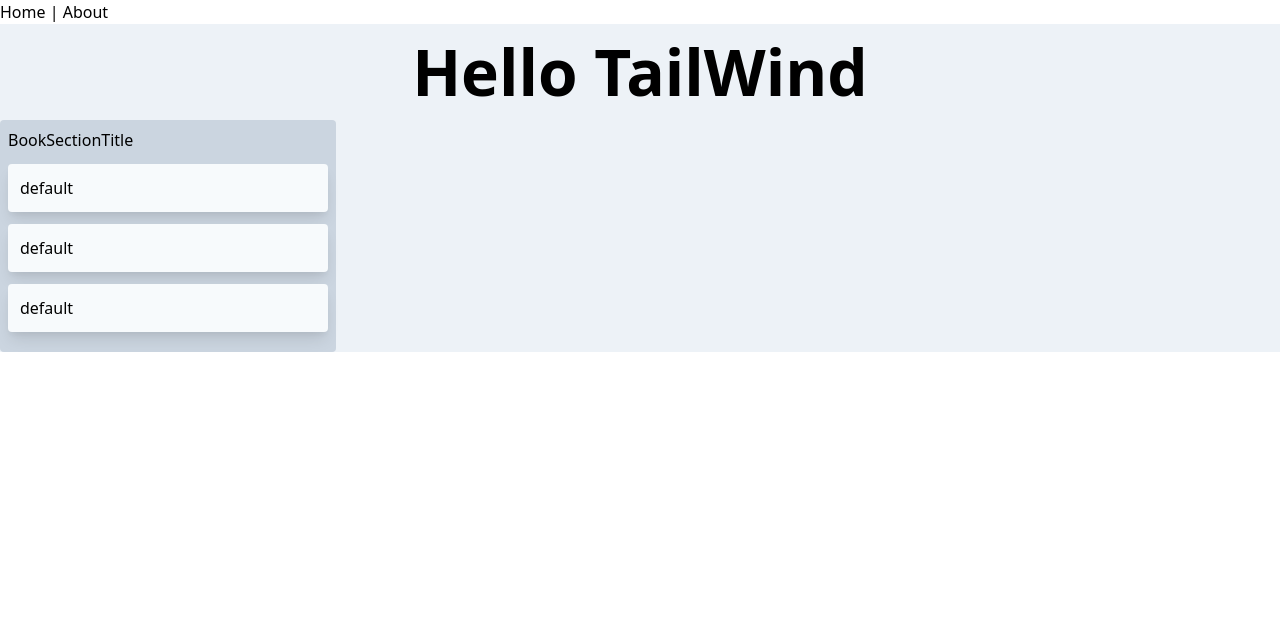
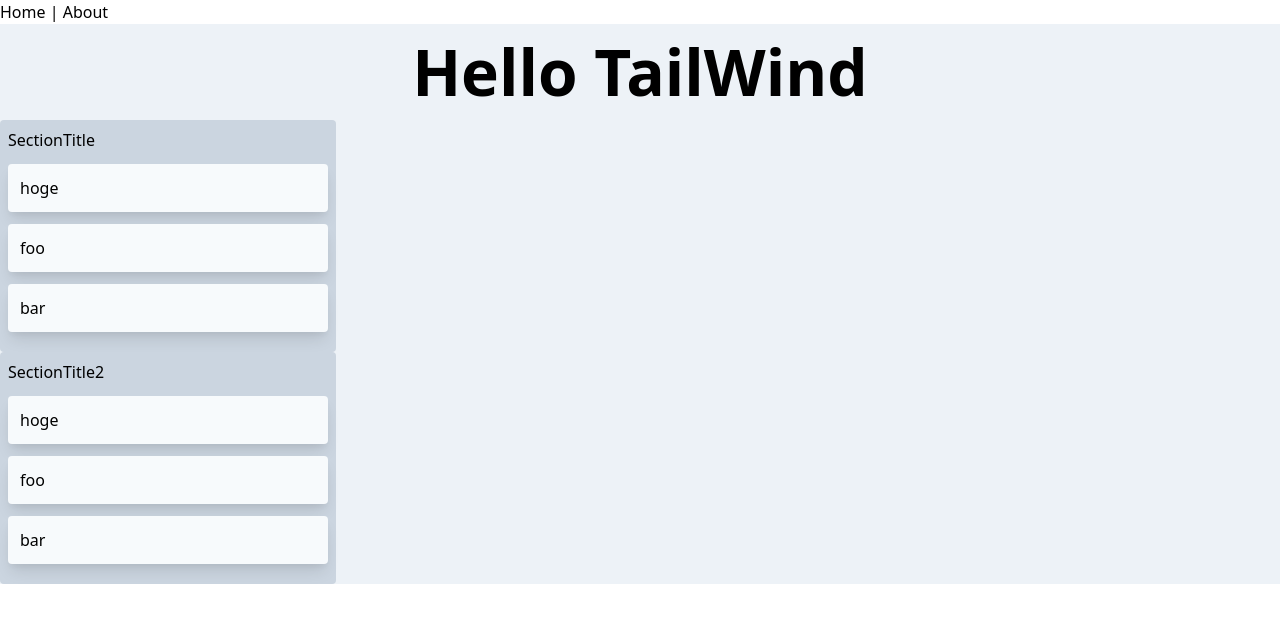
Before and after one commit to annenpolka/Balut, a Vue app in the folder webapp/: page /about in a window 1280 px wide. Shown: the top 622 px of the page. Built offline with nearby package versions, Linux system fonts and the light colour scheme.

Commit message:
Bookデータバインディング一応実装

```diff
--- a/webapp/src/components/Book.vue
+++ b/webapp/src/components/Book.vue
@@ -1,7 +1,49 @@
-<template><div></div> </template>
+<template
+  ><div>
+    <BookSection
+      v-for="bookSection in bookSections"
+      :bookCards="bookSection.bookCards"
+      :title="bookSection.sectionTitle"
+      :key="bookSection.id"
+    ></BookSection>
+  </div>
+</template>
 
 <script>
-export default {};
+import BookSection from './BookSection';
+export default {
+  components: {
+    BookSection,
+  },
+  data() {
+    return {
+      bookSections: [
+        {
+          id: 1,
+          sectionTitle: 'SectionTitle',
+          bookCards: [
+            { id: 1, text: 'hoge' },
+            { id: 2, text: 'foo' },
+            { id: 3, text: 'bar' },
+          ],
+        },
+        {
+          id: 2,
+          sectionTitle: 'SectionTitle2',
+          bookCards: [
+            { id: 1, text: 'hoge' },
+            { id: 2, text: 'foo' },
+            { id: 3, text: 'bar' },
+          ],
+        },
+      ],
+    };
+  },
+
+  methods: {
+    updateSection() {},
+  },
+};
 </script>
 
 <style></style>
--- a/webapp/src/components/BookCard.vue
+++ b/webapp/src/components/BookCard.vue
@@ -17,9 +17,11 @@
     BookCardTextarea,
     BookCardContent,
   },
+  props: {
+    cardText: String,
+  },
   data() {
     return {
-      cardText: 'default',
       isBeingEdited: false,
     };
   },
@@ -32,8 +34,8 @@
     startEditingCard() {
       this.isBeingEdited = true;
     },
-    updateCard(event) {
-      this.cardText = event;
+    updateCard($event) {
+      this.$emit('card-submit', $event);
       this.isBeingEdited = false;
     },
   },
--- a/webapp/src/components/BookCardTextarea.vue
+++ b/webapp/src/components/BookCardTextarea.vue
@@ -9,7 +9,9 @@
 
 <script>
 export default {
-  props: ['cardText'],
+  props: {
+    cardText: String,
+  },
   data() {
     return {
       text: this.cardText,
--- a/webapp/src/components/BookSection.vue
+++ b/webapp/src/components/BookSection.vue
@@ -1,13 +1,11 @@
 <template>
   <div class="book-section">
-    <ul>
-      <li>BookSectionTitle</li>
-    </ul>
+    <p>{{ title }}</p>
     <BookCard
       v-for="bookCard in bookCards"
-      :text="bookCard.text"
-      :key="bookCard.text"
-      @card-submit="updateSection($event, bookCard)"
+      :cardText="bookCard.text"
+      :key="bookCard.id"
+      @card-submit="cardSubmit($event, bookCard)"
     ></BookCard>
   </div>
 </template>
@@ -18,13 +16,9 @@
   components: {
     BookCard,
   },
-  data() {
-    return {
-      bookCards: [{ text: 'hoge' }, { text: 'foo' }, { text: 'bar' }],
-    };
-  },
+  props: ['bookCards', 'title'],
   methods: {
-    updateSection($event, bookCard) {
+    updateCard($event, bookCard) {
       console.log($event);
       bookCard.text = $event;
     },
--- a/webapp/src/views/Home.vue
+++ b/webapp/src/views/Home.vue
@@ -1,14 +1,14 @@
 <template>
   <div class="mx-auto bg-gray-200">
     <p class="hello">Hello TailWind</p>
-    <BookSection></BookSection>
+    <Book></Book>
   </div>
 </template>
 
 <script>
-import BookSection from '@/components/BookSection.vue';
+import Book from '@/components/Book.vue';
 export default {
-  components: { BookSection },
+  components: { Book },
 };
 </script>
 
```
Also changed, not shown: 1 other file (tests, documents, lock files or other folders).
